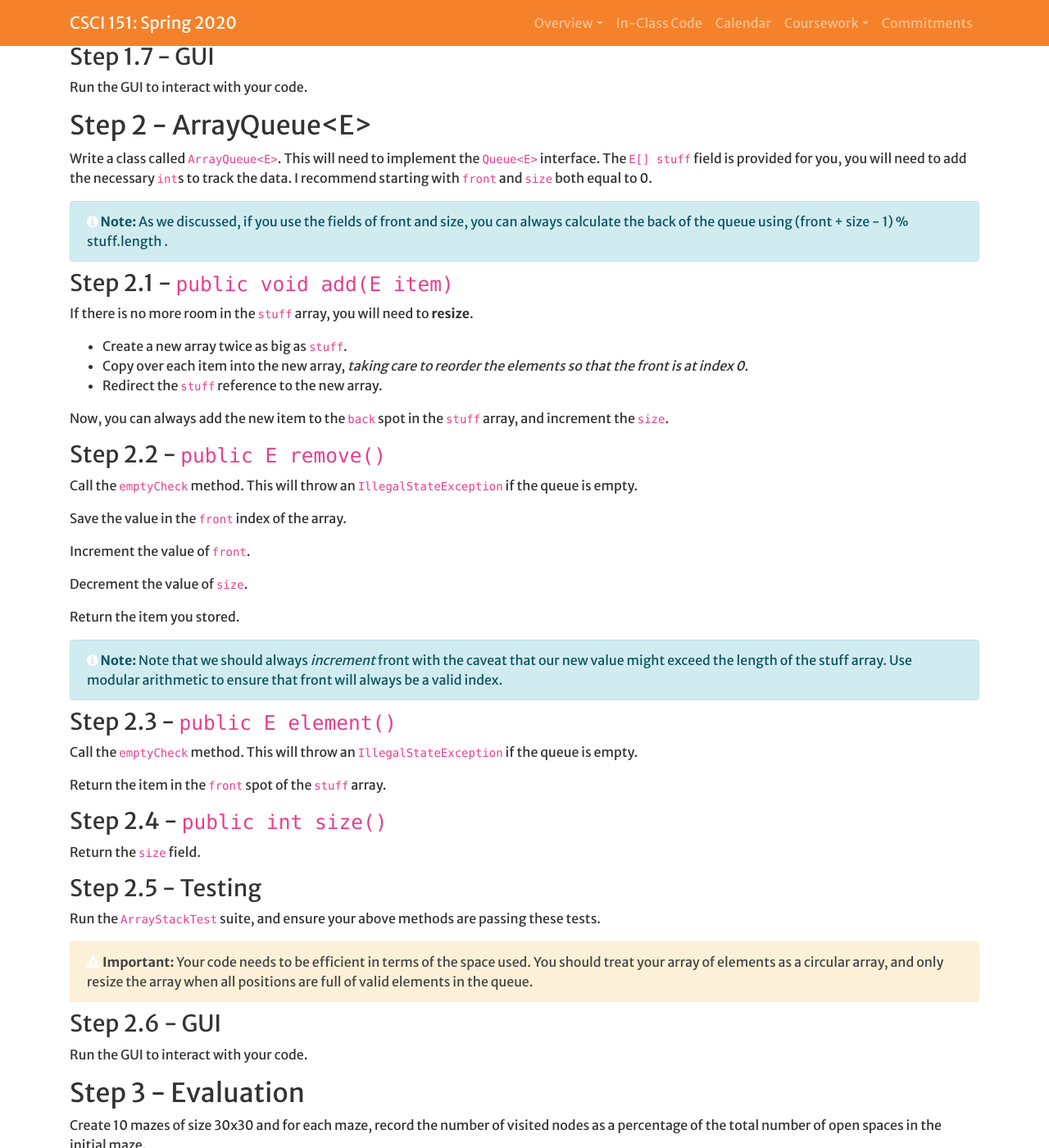
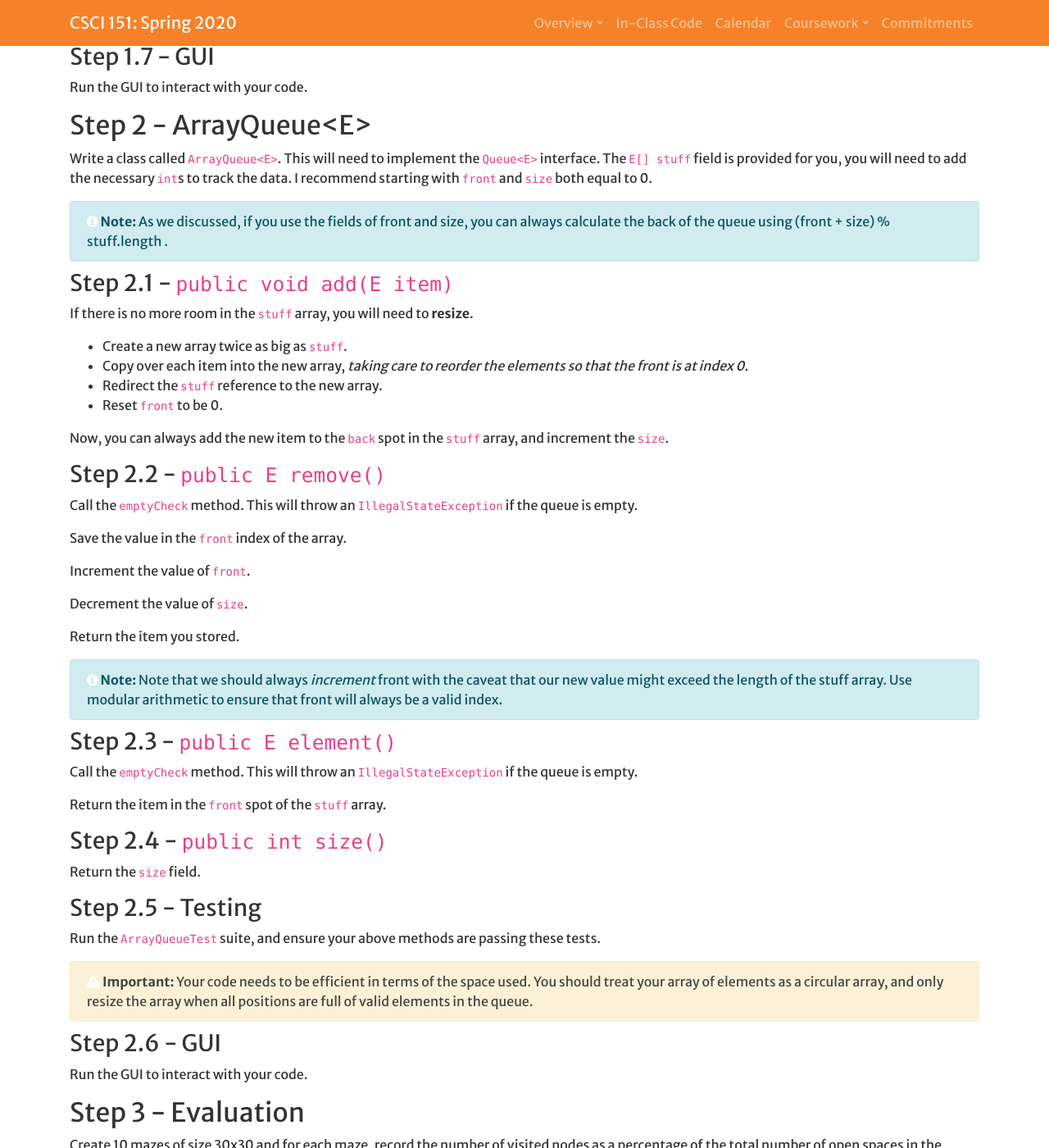
Before and after one commit to Hendrix-CS/csci151, a Jekyll site: the page built from labs/maze-bfs.md, in a window 1280 px wide and 1400 px high, scrolled down 1677 px. Shown: the whole window at 82% size. Built offline with Jekyll 4.4.1, drawn with Linux system fonts in a browser that asks for light colours; a script that is not in the unit is left out; our own code applies the rules of GitHub Pages for plain Markdown files.

Commit message:
Clarifying edits

```diff
--- a/labs/maze-bfs.md
+++ b/labs/maze-bfs.md
@@ -107,7 +107,7 @@ starting with `front` and `size` both equal to 0.
 
 {% include note.html content="As we discussed, if you use the
 fields of front and size, you can always
-calculate the back of the queue using (front + size - 1) % stuff.length ." %}
+calculate the back of the queue using (front + size) % stuff.length ." %}
 
 ### Step 2.1 - `public void add(E item)`
 
@@ -117,6 +117,7 @@ If there is no more room in the `stuff` array, you will need to **resize**.
 * Copy over each item into the new array, *taking care to reorder the elements so that the front
 is at index 0*.
 * Redirect the `stuff` reference to the new array.
+* Reset `front` to be 0.
 
 Now, you can always add the new item to the `back` spot in the `stuff` array,
 and increment the `size`.
@@ -152,7 +153,7 @@ Return the `size` field.
 
 ### Step 2.5 - Testing
 
-Run the `ArrayStackTest` suite, and ensure your above methods are passing
+Run the `ArrayQueueTest` suite, and ensure your above methods are passing
 these tests.
 
 {% include important.html content="Your code needs to be efficient in terms of the space used. You should
```
